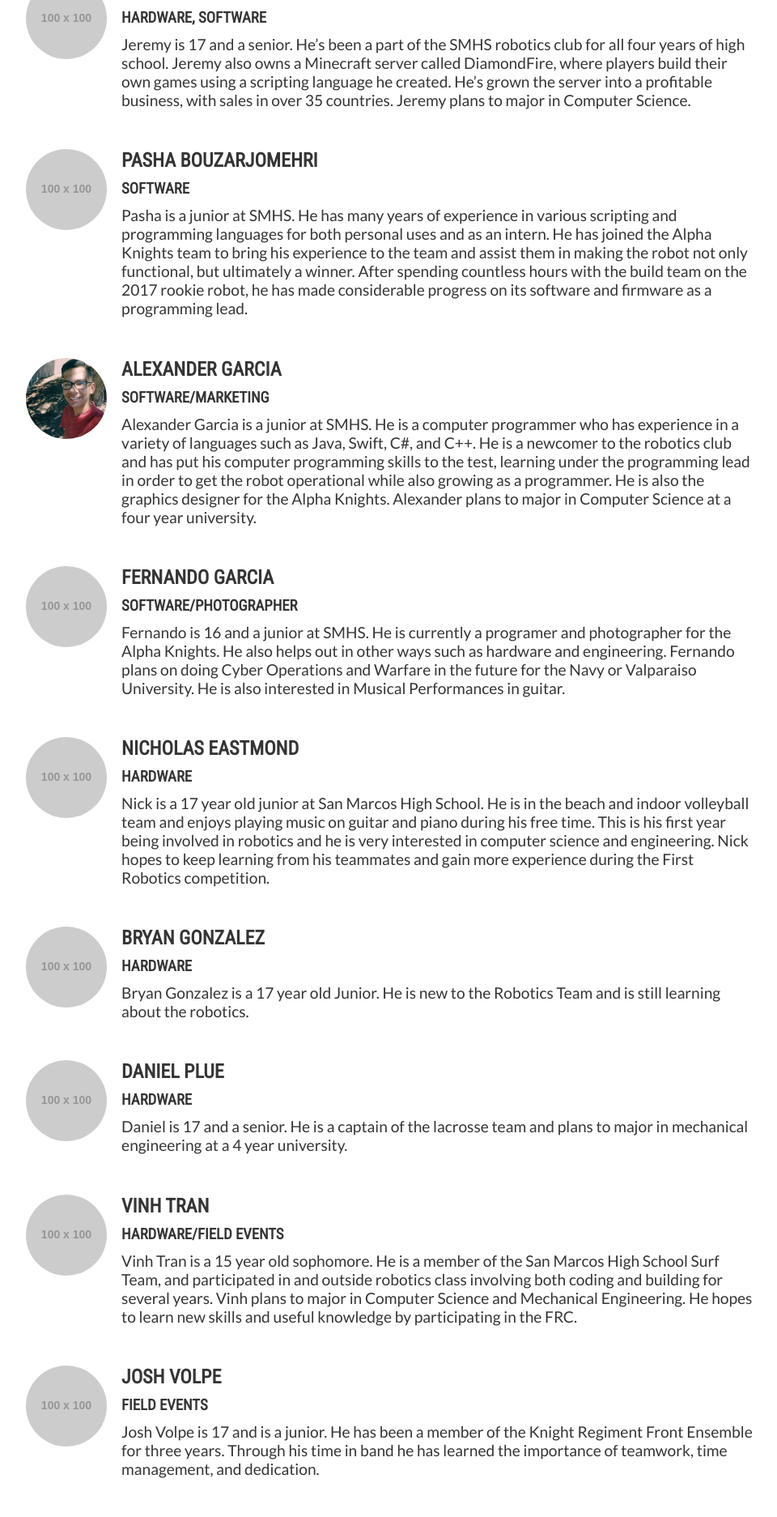
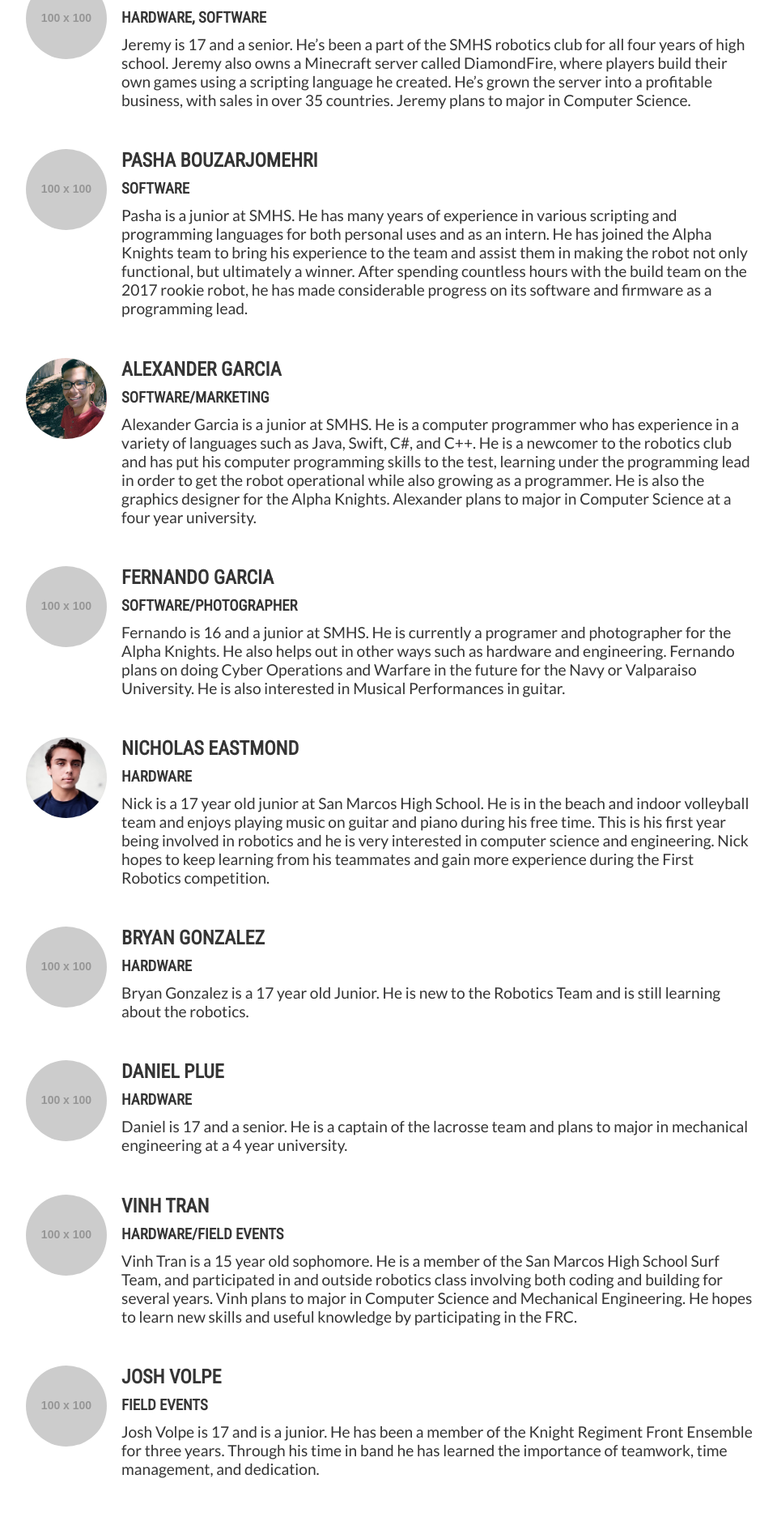
Before and after one commit to AlphaKnights/alphaknights.github.io, a Jekyll site: the page built from index.html, in a window 1280 px wide. Shown: the part 3178-5051 px from the top of the page at 81% size, without its empty margins (158-1118 px from the left). Built offline with Jekyll 4.4.1, drawn with Linux system fonts in a browser that asks for light colours.

Commit message:
nicholasbio

```diff
--- a/index.html
+++ b/index.html
@@ -164,7 +164,7 @@ layout: hero
     </div>
 
     <div class="profile wow fadeInDown" id="team/nicholas">
-      <div class="profile-picture" style="background-image: url(https://placehold.it/100x100?text=NE)"></div>
+      <div class="profile-picture" style="background-image: url(/assets/img/team/nicholas.jpg)"></div>
       <div class="profile-content">
         <h2>Nicholas Eastmond</h2>
         <h3>Hardware</h3>
```
